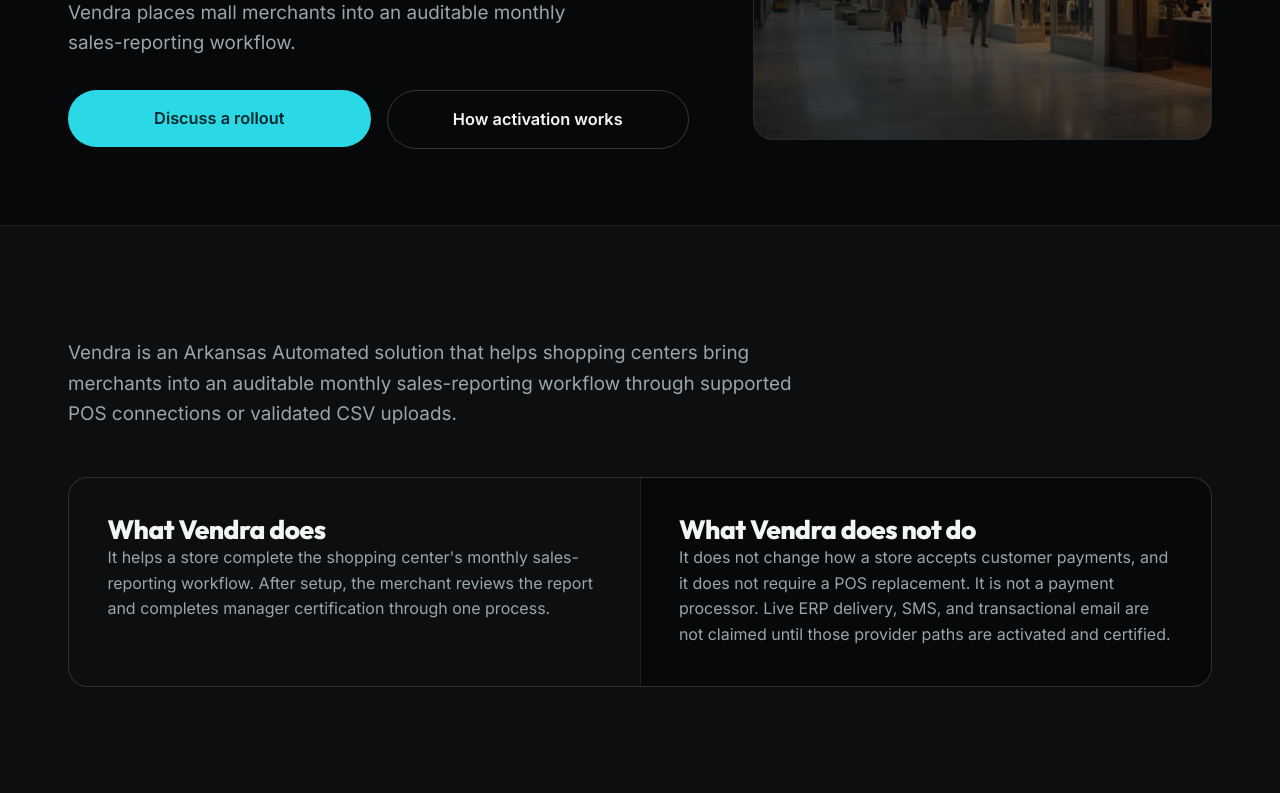
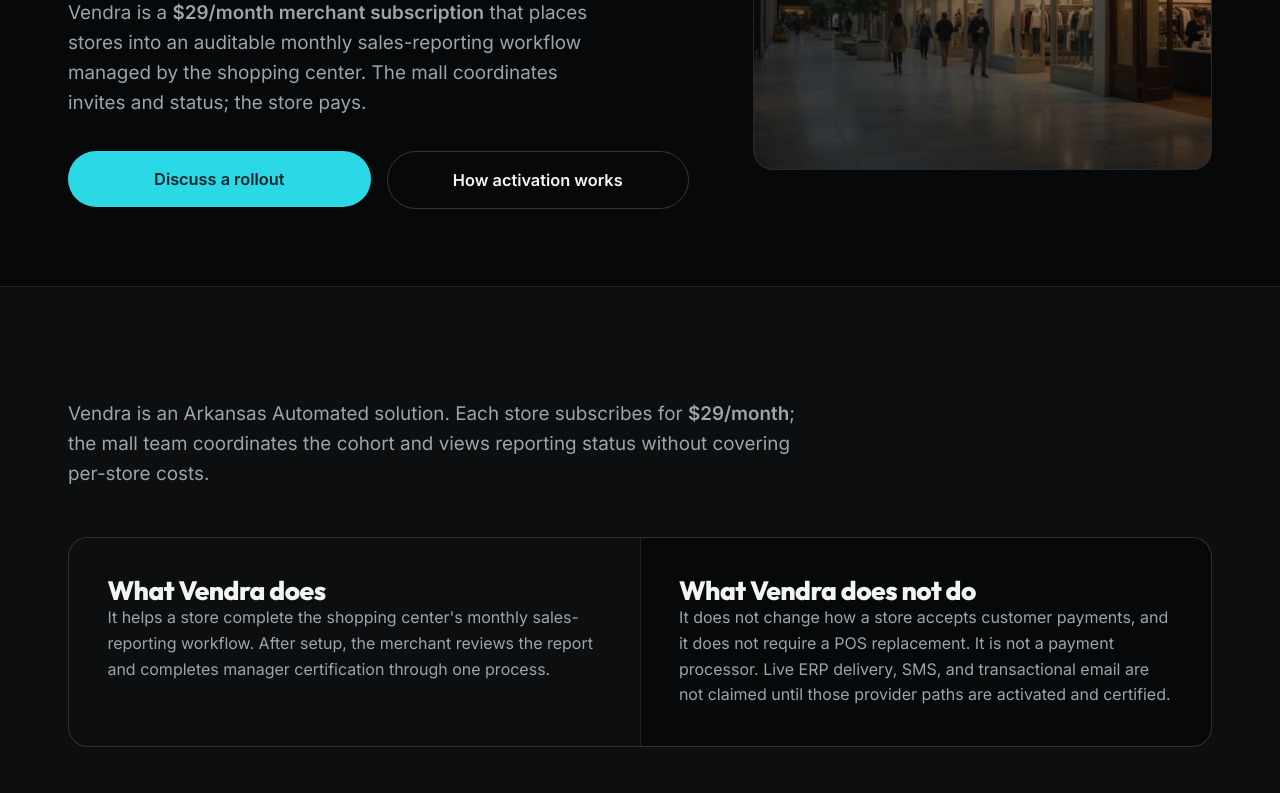
Before and after one commit to ArkansasAutomated/arkansas-automated, an Astro site: page /vendra in a window 1280 px wide. Shown: the part 347-1140 px from the top of the page. Built offline with nearby package versions, Linux system fonts and the light colour scheme; Astro itself is replaced by a stand-in of ours; no server answers.

Commit message:
Update Vendra public overview to merchant-paid 9/month positioning

```diff
--- a/src/pages/vendra.astro
+++ b/src/pages/vendra.astro
@@ -13,7 +13,7 @@ import LeadForm from "../components/LeadForm.astro";
 
 const title = "Vendra | Sales Reporting for Modern Shopping Centers";
 const description =
-  "Vendra is an Arkansas Automated solution that helps shopping centers bring merchants into an auditable monthly sales-reporting workflow through supported POS connections or validated CSV uploads.";
+  "Vendra is a merchant-paid monthly sales-reporting workflow for shopping centers. Stores pay $29/month and activate through a property-manager invite.";
 
 const site = "https://arkansasautomated.com";
 const schema = {
@@ -34,7 +34,7 @@ const schema = {
       offers: {
         "@type": "Offer",
         availability: "https://schema.org/LimitedAvailability",
-        description: "Controlled shopping-center rollout. Contact Arkansas Automated to evaluate a property.",
+        description: "Controlled shopping-center rollout. Merchants pay $29/month; property managers request a demo.",
       },
     },
     {
@@ -71,11 +71,11 @@ const steps = [
 const audiences = [
   {
     h: "For the mall team",
-    p: "A consistent view of reporting status, a cleaner follow-up path on exceptions, and an auditable record of the completed workflow.",
+    p: "A consistent view of reporting status, a cleaner follow-up path on exceptions, and an auditable record of the completed workflow. You coordinate the cohort without handling per-store billing.",
   },
   {
     h: "For merchants",
-    p: "A 5-10 minute activation, then one monthly process. Payment-taking does not change. CSV remains available if a POS connection is the wrong fit.",
+    p: "A 5-10 minute activation, then one monthly process. Your store pays <strong>$29/month</strong>. Payment-taking does not change. CSV remains available if a POS connection is the wrong fit.",
   },
 ];
 
@@ -102,7 +102,7 @@ const bounds = [
           </nav>
           <h1 class="heading-xl">Get stores reporting-ready in 5-10 minutes.</h1>
           <p class="body-lg">
-            Vendra places mall merchants into an auditable monthly sales-reporting workflow.
+            Vendra is a <strong>$29/month merchant subscription</strong> that places stores into an auditable monthly sales-reporting workflow managed by the shopping center. The mall coordinates invites and status; the store pays.
           </p>
           <div class="hero-ctas">
             <a class="btn btn-primary" href="#request">Discuss a rollout</a>
@@ -123,9 +123,7 @@ const bounds = [
     <section class="section section-tint">
       <div class="container">
         <p class="measure body-lg" style="margin:0">
-          Vendra is an Arkansas Automated solution that helps shopping centers bring
-          merchants into an auditable monthly sales-reporting workflow through supported
-          POS connections or validated CSV uploads.
+          Vendra is an Arkansas Automated solution. Each store subscribes for <strong>$29/month</strong>; the mall team coordinates the cohort and views reporting status without covering per-store costs.
         </p>
         <div class="leak-grid" style="margin-top:3rem">
           {
```
